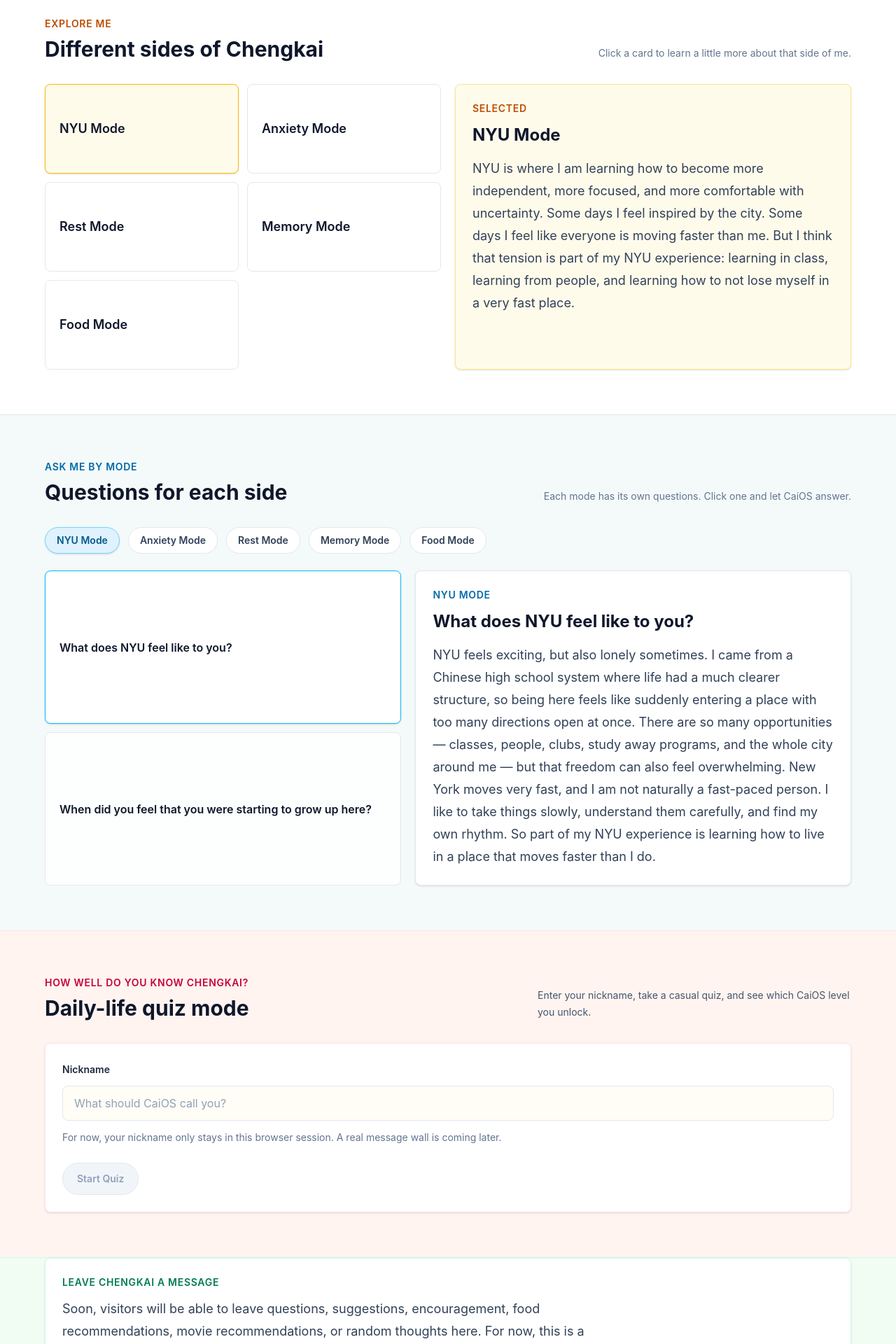
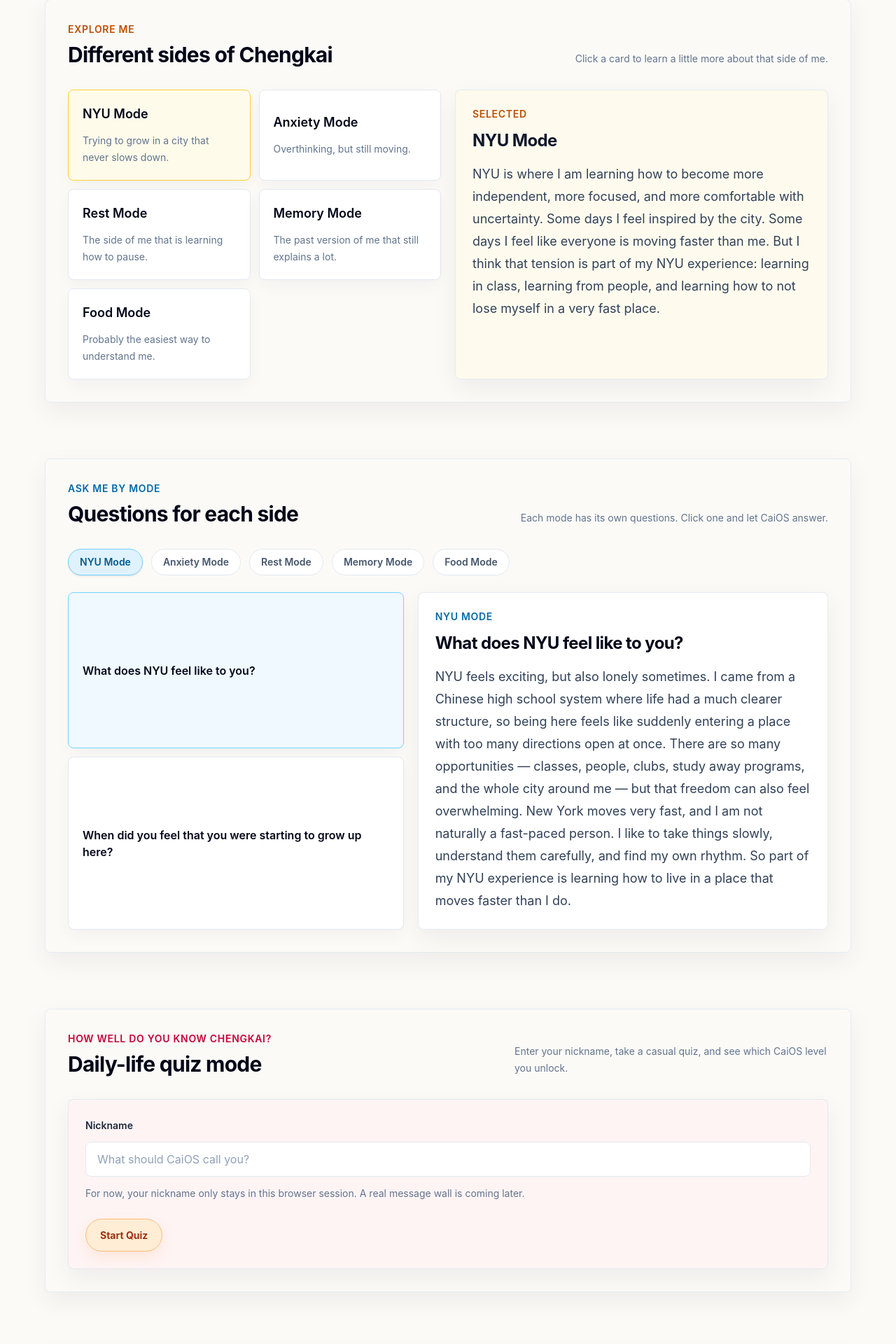
Before and after one commit to EricCaick0226/Caios-public, a React (Vite) app: page / in a window 1280 px wide. Shown: the part 841-2761 px from the top of the page at 70% size. Built offline with nearby package versions, Linux system fonts and the light colour scheme.

Commit message:
Add message section and style updates

```diff
--- a/src/App.jsx
+++ b/src/App.jsx
@@ -89,44 +89,57 @@
   const quizResult = getQuizResult(score)
 
   return (
-    <main className="min-h-screen bg-amber-50 text-slate-900">
-      <section className="mx-auto flex min-h-screen w-full max-w-6xl flex-col px-6 py-8 sm:px-8 lg:px-10">
-        <nav className="flex items-center justify-between border-b border-amber-200 pb-5">
-          <p className="text-lg font-semibold">CaiOS Public</p>
+    <main className="min-h-screen bg-[#fbfaf7] text-slate-900">
+      <section className="section-rise mx-auto flex min-h-screen w-full max-w-6xl flex-col px-6 py-8 sm:px-8 lg:px-10">
+        <nav className="flex items-center justify-between border-b border-slate-200/80 pb-5">
+          <p className="text-lg font-semibold tracking-tight">CaiOS Public</p>
           <p className="text-sm text-slate-500">Interactive personal space</p>
         </nav>
 
-        <div className="grid flex-1 items-center gap-12 py-12 lg:grid-cols-[1.1fr_0.9fr]">
+        <div className="grid flex-1 items-center gap-12 py-14 lg:grid-cols-[1.08fr_0.92fr]">
           <div>
             <p className="mb-4 text-sm font-semibold uppercase tracking-wider text-amber-700">
               Welcome to
             </p>
-            <h1 className="text-5xl font-bold leading-tight text-slate-900 sm:text-6xl">
+            <h1 className="text-5xl font-bold leading-tight tracking-tight text-slate-950 sm:text-6xl">
               CaiOS Public
             </h1>
             <p className="mt-6 max-w-2xl text-xl leading-8 text-slate-700">
               Hi, I&apos;m Chengkai. Welcome to CaiOS — my interactive personal space.
             </p>
+            <div className="mt-8 flex flex-wrap gap-3">
+              <span className="rounded-full border border-amber-200 bg-amber-50 px-4 py-2 text-sm font-semibold text-amber-800">
+                personal
+              </span>
+              <span className="rounded-full border border-sky-200 bg-sky-50 px-4 py-2 text-sm font-semibold text-sky-800">
+                thoughtful
+              </span>
+              <span className="rounded-full border border-emerald-200 bg-emerald-50 px-4 py-2 text-sm font-semibold text-emerald-800">
+                a little playful
+              </span>
+            </div>
           </div>
 
           <div className="flex justify-center lg:justify-end">
-            <img
-              src={heroImage}
-              alt="Layered CaiOS symbol"
-              className="w-56 max-w-full sm:w-72"
-            />
+            <div className="soft-card flex aspect-square w-72 max-w-full items-center justify-center bg-white/80 p-8">
+              <img
+                src={heroImage}
+                alt="Layered CaiOS symbol"
+                className="w-56 max-w-full drop-shadow-sm sm:w-64"
+              />
+            </div>
           </div>
         </div>
       </section>
 
-      <section className="border-t border-amber-200 bg-white px-6 py-16 sm:px-8 lg:px-10">
-        <div className="mx-auto max-w-6xl">
+      <section className="section-rise px-6 py-10 sm:px-8 lg:px-10">
+        <div className="soft-card mx-auto max-w-6xl p-6 sm:p-8">
           <div className="mb-8 flex flex-col gap-3 sm:flex-row sm:items-end sm:justify-between">
             <div>
               <p className="text-sm font-semibold uppercase tracking-wider text-amber-700">
                 Explore Me
               </p>
-              <h2 className="mt-2 text-3xl font-bold text-slate-900">
+              <h2 className="mt-2 text-3xl font-bold tracking-tight text-slate-950">
                 Different sides of Chengkai
               </h2>
             </div>
@@ -145,25 +158,26 @@
                     key={card.id}
                     type="button"
                     onClick={() => setSelectedCard(card)}
-                    className={`min-h-32 rounded-lg border p-5 text-left transition ${
+                    className={`lift-card min-h-32 rounded-lg border p-5 text-left transition duration-300 ${
                       isSelected
-                        ? 'border-amber-400 bg-amber-50 shadow-sm'
-                        : 'border-slate-200 bg-white hover:border-amber-300 hover:bg-amber-50/50'
+                        ? 'border-amber-300 bg-amber-50 shadow-sm'
+                        : 'border-slate-200 bg-white hover:border-amber-200'
                     }`}
                   >
-                    <span className="text-lg font-semibold text-slate-900">
-                      {card.title}
+                    <span className="text-lg font-semibold text-slate-950">{card.title}</span>
+                    <span className="mt-3 block text-sm leading-6 text-slate-500">
+                      {card.subtitle}
                     </span>
                   </button>
                 )
               })}
             </div>
 
-            <article className="rounded-lg border border-amber-200 bg-amber-50 p-6 text-slate-900 shadow-sm">
+            <article className="soft-card bg-amber-50/80 p-6">
               <p className="text-sm font-semibold uppercase tracking-wider text-amber-700">
                 Selected
               </p>
-              <h3 className="mt-3 text-2xl font-bold">{selectedCard.title}</h3>
+              <h3 className="mt-3 text-2xl font-bold tracking-tight">{selectedCard.title}</h3>
               <p className="mt-4 text-lg leading-8 text-slate-700">
                 {selectedCard.description}
               </p>
@@ -172,14 +186,14 @@
         </div>
       </section>
 
-      <section className="border-t border-slate-200 bg-sky-50/70 px-6 py-16 sm:px-8 lg:px-10">
-        <div className="mx-auto max-w-6xl">
+      <section className="section-rise px-6 py-10 sm:px-8 lg:px-10">
+        <div className="soft-card mx-auto max-w-6xl p-6 sm:p-8">
           <div className="mb-8 flex flex-col gap-3 sm:flex-row sm:items-end sm:justify-between">
             <div>
               <p className="text-sm font-semibold uppercase tracking-wider text-sky-700">
                 Ask Me by Mode
               </p>
-              <h2 className="mt-2 text-3xl font-bold text-slate-900">
+              <h2 className="mt-2 text-3xl font-bold tracking-tight text-slate-950">
                 Questions for each side
               </h2>
             </div>
@@ -197,10 +211,10 @@
                   key={mode.modeId}
                   type="button"
                   onClick={() => chooseMode(mode)}
-                  className={`rounded-full border px-4 py-2 text-sm font-semibold transition ${
+                  className={`rounded-full border px-4 py-2 text-sm font-semibold transition duration-300 ${
                     isSelected
                       ? 'border-sky-300 bg-sky-100 text-sky-800 shadow-sm'
-                      : 'border-slate-200 bg-white text-slate-700 hover:border-sky-300 hover:text-sky-700'
+                      : 'border-slate-200 bg-white text-slate-600 hover:border-sky-200 hover:bg-sky-50 hover:text-sky-800'
                   }`}
                 >
                   {mode.modeTitle}
@@ -219,13 +233,13 @@
                     key={item.id}
                     type="button"
                     onClick={() => setSelectedQuestion(item)}
-                    className={`rounded-lg border p-5 text-left transition ${
+                    className={`lift-card rounded-lg border p-5 text-left transition duration-300 ${
                       isSelected
-                        ? 'border-sky-400 bg-white shadow-sm'
-                        : 'border-slate-200 bg-white/80 hover:border-sky-300 hover:bg-white'
+                        ? 'border-sky-300 bg-sky-50 shadow-sm'
+                        : 'border-slate-200 bg-white hover:border-sky-200'
                     }`}
                   >
-                    <span className="text-base font-semibold text-slate-900">
+                    <span className="text-base font-semibold text-slate-950">
                       {item.question}
                     </span>
                   </button>
@@ -233,11 +247,11 @@
               })}
             </div>
 
-            <article className="rounded-lg border border-slate-200 bg-white p-6 shadow-sm">
+            <article key={selectedQuestion.id} className="answer-fade soft-card bg-white p-6">
               <p className="text-sm font-semibold uppercase tracking-wider text-sky-700">
                 {selectedMode.modeTitle}
               </p>
-              <h3 className="mt-3 text-2xl font-bold text-slate-900">
+              <h3 className="mt-3 text-2xl font-bold tracking-tight text-slate-950">
                 {selectedQuestion.question}
               </h3>
               <p className="mt-4 text-lg leading-8 text-slate-700">
@@ -248,22 +262,24 @@
         </div>
       </section>
 
-      <section className="border-t border-rose-100 bg-rose-50/70 px-6 py-16 text-slate-900 sm:px-8 lg:px-10">
-        <div className="mx-auto max-w-6xl">
+      <section className="section-rise px-6 py-10 sm:px-8 lg:px-10">
+        <div className="soft-card mx-auto max-w-6xl p-6 sm:p-8">
           <div className="mb-8 flex flex-col gap-3 sm:flex-row sm:items-end sm:justify-between">
             <div>
               <p className="text-sm font-semibold uppercase tracking-wider text-rose-700">
                 How well do you know Chengkai?
               </p>
-              <h2 className="mt-2 text-3xl font-bold">Daily-life quiz mode</h2>
+              <h2 className="mt-2 text-3xl font-bold tracking-tight text-slate-950">
+                Daily-life quiz mode
+              </h2>
             </div>
-            <p className="max-w-md text-sm leading-6 text-slate-600">
+            <p className="max-w-md text-sm leading-6 text-slate-500">
               Enter your nickname, take a casual quiz, and see which CaiOS level you unlock.
             </p>
           </div>
 
           {!quizStarted && !showResult && (
-            <div className="rounded-lg border border-rose-100 bg-white p-6 shadow-sm">
+            <div className="soft-card bg-rose-50/70 p-6">
               <label htmlFor="visitor-name" className="text-sm font-semibold text-slate-800">
                 Nickname
               </label>
@@ -274,7 +290,7 @@
                 value={visitorName}
                 onChange={(event) => setVisitorName(event.target.value)}
                 placeholder="What should CaiOS call you?"
-                className="mt-3 w-full rounded-lg border border-slate-200 bg-amber-50/50 px-4 py-3 text-slate-900 outline-none transition placeholder:text-slate-400 focus:border-rose-300 focus:bg-white"
+                className="mt-3 w-full rounded-lg border border-slate-200 bg-white px-4 py-3 text-slate-900 outline-none transition duration-300 placeholder:text-slate-400 focus:border-rose-300 focus:shadow-sm"
               />
               <p className="mt-3 text-sm leading-6 text-slate-500">
                 For now, your nickname only stays in this browser session. A real message wall is
@@ -284,7 +300,7 @@
                 type="button"
                 onClick={startQuiz}
                 disabled={visitorName.trim() === ''}
-                className="mt-6 rounded-full border border-rose-300 bg-rose-100 px-5 py-3 text-sm font-semibold text-rose-800 transition hover:bg-rose-200 disabled:cursor-not-allowed disabled:border-slate-200 disabled:bg-slate-100 disabled:text-slate-400"
+                className="primary-button mt-6 disabled:cursor-not-allowed disabled:border-slate-200 disabled:bg-slate-100 disabled:text-slate-400 disabled:shadow-none"
               >
                 Start Quiz
               </button>
@@ -293,22 +309,27 @@
 
           {quizStarted && !showResult && (
             <div className="grid gap-5 lg:grid-cols-[0.75fr_1.25fr]">
-              <aside className="rounded-lg border border-rose-100 bg-white p-6 shadow-sm">
+              <aside className="soft-card bg-rose-50/70 p-6">
                 <p className="text-sm font-semibold uppercase tracking-wider text-rose-700">
                   Player
                 </p>
-                <h3 className="mt-3 text-2xl font-bold">{visitorName.trim()}</h3>
+                <h3 className="mt-3 text-2xl font-bold tracking-tight">{visitorName.trim()}</h3>
                 <p className="mt-4 text-sm leading-6 text-slate-500">
                   Question {currentQuestionIndex + 1} of {quizQuestions.length}
                 </p>
                 <p className="mt-2 text-sm leading-6 text-slate-500">Current score: {score}</p>
               </aside>
 
-              <article className="rounded-lg border border-rose-100 bg-white p-6 shadow-sm">
+              <article
+                key={currentQuestion.id}
+                className="answer-fade soft-card bg-white p-6"
+              >
                 <p className="text-sm font-semibold uppercase tracking-wider text-rose-700">
                   Quiz Question
                 </p>
-                <h3 className="mt-3 text-2xl font-bold">{currentQuestion.question}</h3>
+                <h3 className="mt-3 text-2xl font-bold tracking-tight">
+                  {currentQuestion.question}
+                </h3>
 
                 <div className="mt-6 grid gap-3 sm:grid-cols-2">
                   {currentQuestion.options.map((option, index) => {
@@ -320,10 +341,10 @@
                         key={option}
                         type="button"
                         onClick={() => setSelectedAnswer(option)}
-                        className={`rounded-lg border p-4 text-left transition ${
+                        className={`rounded-lg border p-4 text-left transition duration-300 ${
                           isSelected
-                            ? 'border-rose-300 bg-rose-100 text-slate-900 shadow-sm'
-                            : 'border-slate-200 bg-amber-50/40 text-slate-700 hover:border-rose-200 hover:bg-white'
+                            ? 'border-rose-300 bg-rose-100 text-slate-950 shadow-sm'
+                            : 'border-slate-200 bg-white text-slate-700 hover:border-rose-200 hover:bg-rose-50/70'
                         }`}
                       >
                         <span className="text-sm font-semibold text-rose-600">
@@ -339,7 +360,7 @@
                   type="button"
                   onClick={goToNextQuestion}
                   disabled={selectedAnswer === ''}
-                  className="mt-6 rounded-full border border-rose-300 bg-rose-100 px-5 py-3 text-sm font-semibold text-rose-800 transition hover:bg-rose-200 disabled:cursor-not-allowed disabled:border-slate-200 disabled:bg-slate-100 disabled:text-slate-400"
+                  className="primary-button mt-6 disabled:cursor-not-allowed disabled:border-slate-200 disabled:bg-slate-100 disabled:text-slate-400 disabled:shadow-none"
                 >
                   {currentQuestionIndex === quizQuestions.length - 1 ? 'See Result' : 'Next'}
                 </button>
@@ -348,11 +369,11 @@
           )}
 
           {showResult && (
-            <article className="rounded-lg border border-rose-100 bg-white p-6 shadow-sm">
+            <article className="answer-fade soft-card bg-rose-50/70 p-6">
               <p className="text-sm font-semibold uppercase tracking-wider text-rose-700">
                 Quiz Result
               </p>
-              <h3 className="mt-3 text-3xl font-bold">
+              <h3 className="mt-3 text-3xl font-bold tracking-tight">
                 Nice to meet you, {visitorName.trim()}.
               </h3>
               <p className="mt-4 text-lg text-slate-700">
@@ -362,11 +383,7 @@
               <p className="mt-3 max-w-2xl text-lg leading-8 text-slate-700">
                 {quizResult.description}
               </p>
-              <button
-                type="button"
-                onClick={restartQuiz}
-                className="mt-6 rounded-full border border-rose-300 bg-rose-100 px-5 py-3 text-sm font-semibold text-rose-800 transition hover:bg-rose-200"
-              >
+              <button type="button" onClick={restartQuiz} className="primary-button mt-6">
                 Restart Quiz
               </button>
             </article>
@@ -374,15 +391,28 @@
         </div>
       </section>
 
-      <section className="border-t border-emerald-100 bg-emerald-50/70 px-6 pb-16 text-slate-900 sm:px-8 lg:px-10">
-        <div className="mx-auto max-w-6xl rounded-lg border border-emerald-100 bg-white p-6 shadow-sm">
+      <section className="section-rise px-6 py-10 pb-16 sm:px-8 lg:px-10">
+        <div className="soft-card mx-auto max-w-6xl bg-emerald-50/70 p-6 sm:p-8">
           <p className="text-sm font-semibold uppercase tracking-wider text-emerald-700">
-            Leave Chengkai a message
+            Leave Chengkai a Message
           </p>
-          <p className="mt-3 max-w-3xl text-lg leading-8 text-slate-700">
-            Soon, visitors will be able to leave questions, suggestions, encouragement, food
-            recommendations, movie recommendations, or random thoughts here. For now, this is a
-            placeholder for the future message system.
+          <h2 className="mt-2 max-w-4xl text-3xl font-bold tracking-tight text-slate-950">
+            A tiny message box for questions, recommendations, encouragement, or random thoughts.
+          </h2>
+          <p className="mt-4 max-w-3xl text-lg leading-8 text-slate-700">
+            You can leave a nickname and a short message. It can be anything: a question, a food
+            recommendation, a show recommendation, a random thought, or just something nice.
+          </p>
+          <a
+            href="https://tally.so/r/ODjV6k"
+            target="_blank"
+            rel="noreferrer"
+            className="mt-6 inline-flex rounded-full border border-emerald-300 bg-white px-5 py-3 text-sm font-semibold text-emerald-800 shadow-sm transition duration-300 hover:-translate-y-0.5 hover:bg-emerald-100 hover:shadow-md"
+          >
+            Send to Chengkai
+          </a>
+          <p className="mt-4 text-sm leading-6 text-slate-500">
+            This form is powered by Tally. It only asks for a nickname and a message.
           </p>
         </div>
       </section>
--- a/src/index.css
+++ b/src/index.css
@@ -1 +1,101 @@
 @import "tailwindcss";
+
+html {
+  scroll-behavior: smooth;
+}
+
+body {
+  background: #fbfaf7;
+}
+
+::selection {
+  background: #fde68a;
+  color: #1e293b;
+}
+
+.soft-card {
+  border: 1px solid rgb(226 232 240 / 0.85);
+  border-radius: 0.5rem;
+  box-shadow: 0 12px 35px rgb(15 23 42 / 0.06);
+}
+
+.lift-card {
+  box-shadow: 0 8px 24px rgb(15 23 42 / 0.04);
+}
+
+.lift-card:hover {
+  transform: translateY(-3px);
+  box-shadow: 0 16px 35px rgb(15 23 42 / 0.09);
+}
+
+.primary-button {
+  display: inline-flex;
+  border: 1px solid #fdba74;
+  border-radius: 9999px;
+  background: #ffedd5;
+  padding: 0.75rem 1.25rem;
+  color: #9a3412;
+  font-size: 0.875rem;
+  font-weight: 700;
+  box-shadow: 0 8px 20px rgb(251 146 60 / 0.14);
+  transition:
+    transform 220ms ease,
+    box-shadow 220ms ease,
+    background-color 220ms ease,
+    border-color 220ms ease,
+    color 220ms ease;
+}
+
+.primary-button:hover {
+  transform: translateY(-2px);
+  border-color: #fb923c;
+  background: #fed7aa;
+  box-shadow: 0 14px 28px rgb(251 146 60 / 0.2);
+}
+
+.section-rise {
+  animation: section-rise 680ms ease both;
+}
+
+.answer-fade {
+  animation: answer-fade 280ms ease both;
+}
+
+@keyframes section-rise {
+  from {
+    opacity: 0;
+    transform: translateY(18px);
+  }
+
+  to {
+    opacity: 1;
+    transform: translateY(0);
+  }
+}
+
+@keyframes answer-fade {
+  from {
+    opacity: 0;
+    transform: translateY(8px);
+  }
+
+  to {
+    opacity: 1;
+    transform: translateY(0);
+  }
+}
+
+@media (prefers-reduced-motion: reduce) {
+  html {
+    scroll-behavior: auto;
+  }
+
+  *,
+  *::before,
+  *::after {
+    animation-duration: 1ms !important;
+    animation-iteration-count: 1 !important;
+    scroll-behavior: auto !important;
+    transition-duration: 1ms !important;
+  }
+}
```
